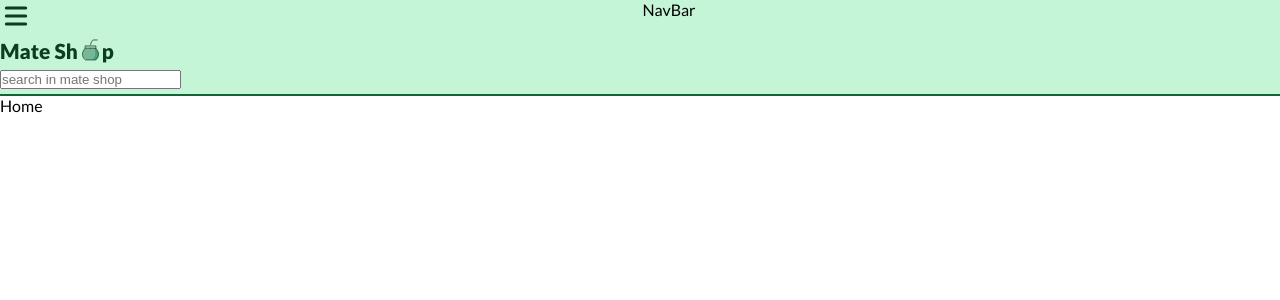
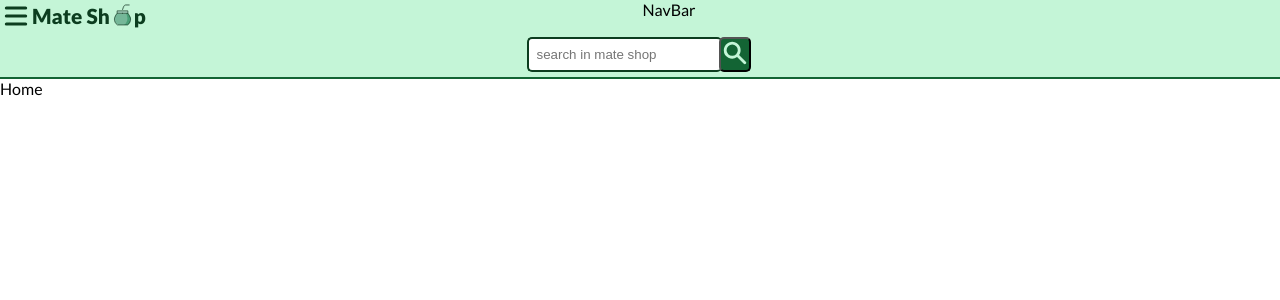
Before and after one commit to elPoeta/mate-shop-node-react-ecommerce, a React (Create React App) app in the folder client/: page / in a window 1280 px wide. Shown: the top 300 px of the page. Built offline with nearby package versions, Linux system fonts and the light colour scheme.

Commit message:
style sarch bar component

```diff
--- a/client/src/components/header/SearchBar.tsx
+++ b/client/src/components/header/SearchBar.tsx
@@ -1,9 +1,11 @@
-import React from 'react'
+import React from 'react';
+import { SearchIcon } from '@heroicons/react/solid';
 
 const SearchBar: React.FC = (): JSX.Element => {
   return (
-    <div>
+    <div className='header_search_bar'>
       <input type='search' placeholder='search in mate shop' />
+      <button ><SearchIcon className='header_search_bar_icon' /></button>
     </div>
   )
 }
--- /dev/null
+++ b/client/src/styles/css/App.css
@@ -0,0 +1,2 @@
+@use './abstratcs' as *;
+/*# sourceMappingURL=App.css.map */
--- a/client/src/styles/scss/Header.scss
+++ b/client/src/styles/scss/Header.scss
@@ -7,7 +7,7 @@ gap: 5px;
 border-bottom: 2px solid $green-color-800;
 padding-bottom: 5px;
 background-color: $green-color-100;
-  &header_brand  {
+.header_brand  {
     display: grid;
     grid-template-columns: 32px 1fr;
   }
@@ -29,3 +29,30 @@ background-color: $green-color-100;
     }
   }
 }
+
+.header_search_bar {
+  grid-column: span 2;
+  display: flex;
+  justify-content: center;
+
+  input {
+    padding: 8px;
+    outline: none;
+    border: 2px solid $green-color-900;
+    border-radius: 5px;
+    border-right: none;
+  }
+
+  button {
+    outline: none;
+    width: 2rem;
+    border-radius: 5px;
+    position: relative;
+    left: -3px;
+    background-color: $green-color-800;
+
+    .header_search_bar_icon {
+       color: $green-color-100;
+    }
+  }
+}
```
Also changed, not shown: 1 other file (tests, documents, lock files or other folders).
